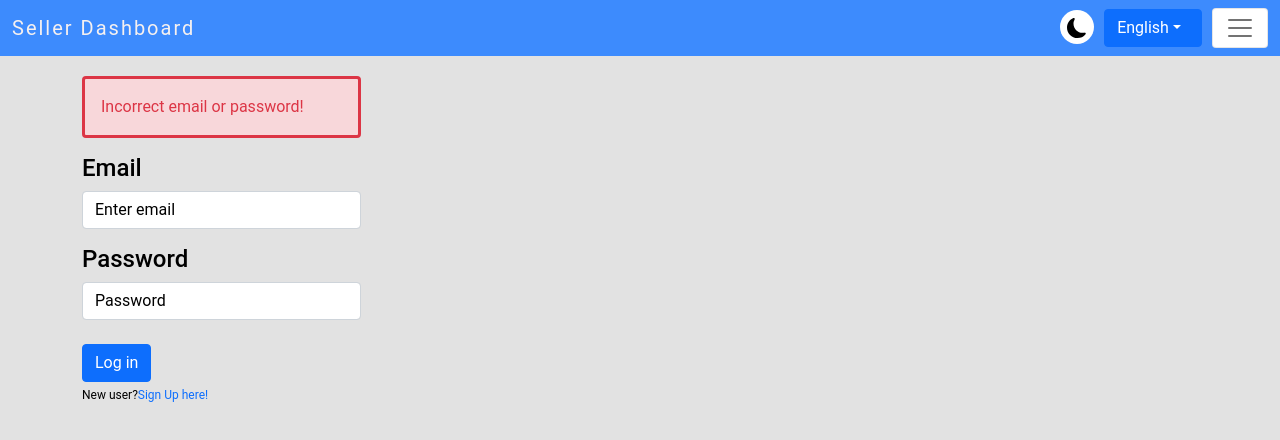
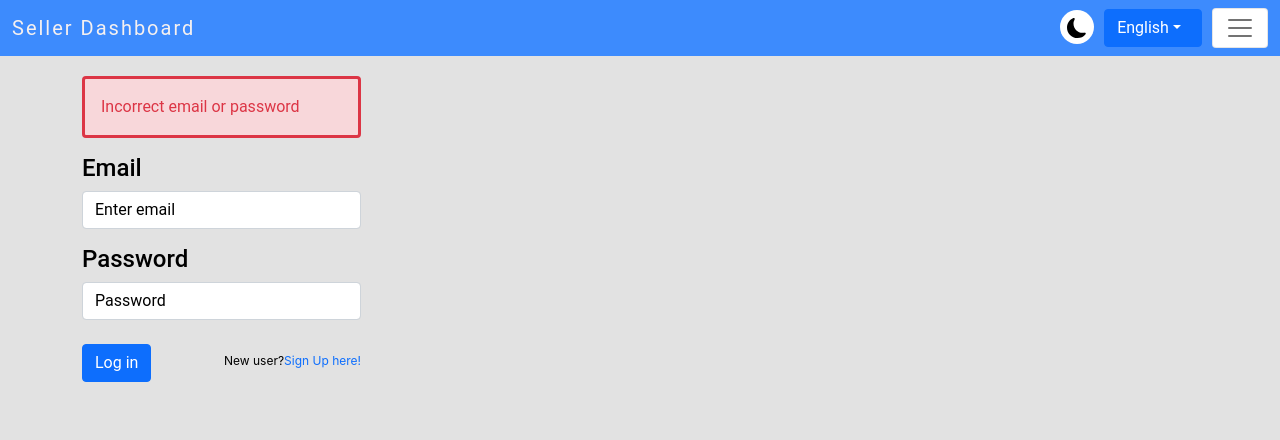
Before and after one commit to kasiagrygorowicz/Power-gui-with-Pan-Pawel, a React (Create React App) app: page /login in a window 1280 px wide. Shown: the top 440 px of the page. Built offline with nearby package versions, Linux system fonts and the light colour scheme.

Commit message:
loginForm

```diff
--- a/src/components/LoginForm.js
+++ b/src/components/LoginForm.js
@@ -2,15 +2,12 @@ import Form from "react-bootstrap/Form";
 import Button from "react-bootstrap/Button";
 import { useTranslation } from "react-i18next";
 import { Alert, FormGroup, FormLabel } from "react-bootstrap";
-import { StyledLoginForm } from './LoginForm.styled';
+import {StyledLoginForm, ButtonStructure, QuestionLabel} from './LoginForm.styled';
 
 function LoginForm() {
-  const { t, i18n } = useTranslation();
+  const t= useTranslation()[0];
 
-  const changeLanguageHandler = (e) => {
-    const languageValue = e.target.value;
-    i18n.changeLanguage(languageValue);
-  };
+
 
   function showAlert() {
 
@@ -24,35 +21,36 @@ function LoginForm() {
     variant="danger"
     show={true}
   >
-    Incorrect email or password!
+          {t("login.error")}
   </Alert>
       <Form>
         <Form.Group className={"mb-3 col-3"} controlId="formBasicEmail">
-          <Form.Label className={"h4 bold"}>{t("email")}</Form.Label>
-          <Form.Control type="email" placeholder="Enter email" />
+          <Form.Label className={"h4 bold"}>{t("login.email")}</Form.Label>
+          <Form.Control type="email" placeholder={t("login.enterEmail")} />
         </Form.Group>
 
         <Form.Group className="mb-4 col-3" controlId="formBasicPassword">
-          <Form.Label className={"h4 bold"}>{t("psw")} </Form.Label>
-          <Form.Control type="password" placeholder="Password" />
+          <Form.Label className={"h4 bold"}>{t("login.psw")} </Form.Label>
+          <Form.Control type="password" placeholder={t("login.psw")} />
         </Form.Group>
 
-        <Form.Group className={"form-inline col-3"}>
+        {/*<Form.Group className={"form-inline col-3 StyledLoginForm.buttonStructure"}>*/}
+        <ButtonStructure className={"form-inline col-3"}>
           <Button className={"pl-10"} variant="primary" type="submit" onSubmit={showAlert}>
-            {t("login-label")}
+            {t("login.login-label")}
           </Button>
 
-          <FormGroup>
+          <QuestionLabel>
             <FormLabel className={"col-auto"} style={{ fontSize: "12px" }}>
-              {t("new-user-question")}
+              {t("login.new-user-question")}
             </FormLabel>
             <a href="">
               <FormLabel className={"col-auto"} style={{ fontSize: "12px" }}>
-                {t("signup-redirect")}
+                {t("login.signup-redirect")}
               </FormLabel>
             </a>
-          </FormGroup>
-        </Form.Group>
+          </QuestionLabel>
+        </ButtonStructure>
       </Form>
       <br></br>
     </div>
--- a/src/components/LoginForm.module.css
+++ b/src/components/LoginForm.module.css
@@ -1,4 +1,4 @@
 .loginFormStyling{
     display: flex;
-    flex-direction: column;
+    flex-direction: row;
 }
--- a/src/components/LoginForm.styled.js
+++ b/src/components/LoginForm.styled.js
@@ -1,5 +1,5 @@
 import styled from "styled-components";
-import { Container } from "react-bootstrap";
+import {Container, FormGroup} from "react-bootstrap";
 
 export const StyledLoginForm = styled(Container) `
   padding-top: 20px;
@@ -17,4 +17,19 @@ export const StyledLoginForm = styled(Container) `
   input::placeholder {
     color: ${({ theme }) => theme.color};
   }
+
 `
+
+export const ButtonStructure = styled(FormGroup)`
+display: flex;
+  justify-content: space-between;
+  align-items: center;
+`
+
+export const QuestionLabel = styled(FormGroup)`
+  font-family: -apple-system, BlinkMacSystemFont, "Segoe UI", Roboto, Oxygen, Ubuntu, Cantarell, "Open Sans", "Helvetica Neue", sans-serif;
+  font-style: normal;
+  font-weight: normal;
+  font-size: 16px;
+  //line-height: 19px;
+`
--- a/src/resources/eng/translation.json
+++ b/src/resources/eng/translation.json
@@ -1,9 +1,5 @@
 {
-  "login-label": "Log in",
-  "email": "Email",
-  "psw": "Password",
-  "new-user-question": "New user?",
-  "signup-redirect": "Sign Up here!",
+
   "dashboardName": "Seller Dashboard",
   "settings": "Settings",
   "accountDetails": "Account Details",
@@ -35,5 +31,15 @@
     "p": "positive",
     "n": "negative",
     "a": "all"
+  },
+
+  "login": {
+    "login-label": "Log in",
+    "email": "Email",
+    "psw": "Password",
+    "new-user-question": "New user?",
+    "signup-redirect": "Sign Up here!",
+    "enterEmail": "Enter email",
+    "error": "Incorrect email or password"
   }
 }
--- a/src/resources/pl/translation.json
+++ b/src/resources/pl/translation.json
@@ -1,9 +1,5 @@
 {
-  "login-label": "Zaloguj się",
-  "email" : "Email",
-  "psw" : "Hasło",
-  "new-user-question":"Nowy uzytkownik?",
-  "signup-redirect":"Załóz konto!",
+
   "dashboardName":"Panel sprzedawcy",
   "settings":"Ustawienia",
   "accountDetails":"Szczegóły konta",
@@ -39,6 +35,16 @@
     "p": "pozytywne",
     "n": "negatywne",
     "a": "wszystkie"
+  },
+
+  "login": {
+    "login-label": "Zaloguj się",
+    "email" : "Email",
+    "psw" : "Hasło",
+    "new-user-question":"Nowy użytkownik?",
+    "signup-redirect":"Załóż konto!",
+    "enterEmail": "Wpisz email",
+    "error": "Nieprawidłowy email lub hasło"
   }
 
 
```
